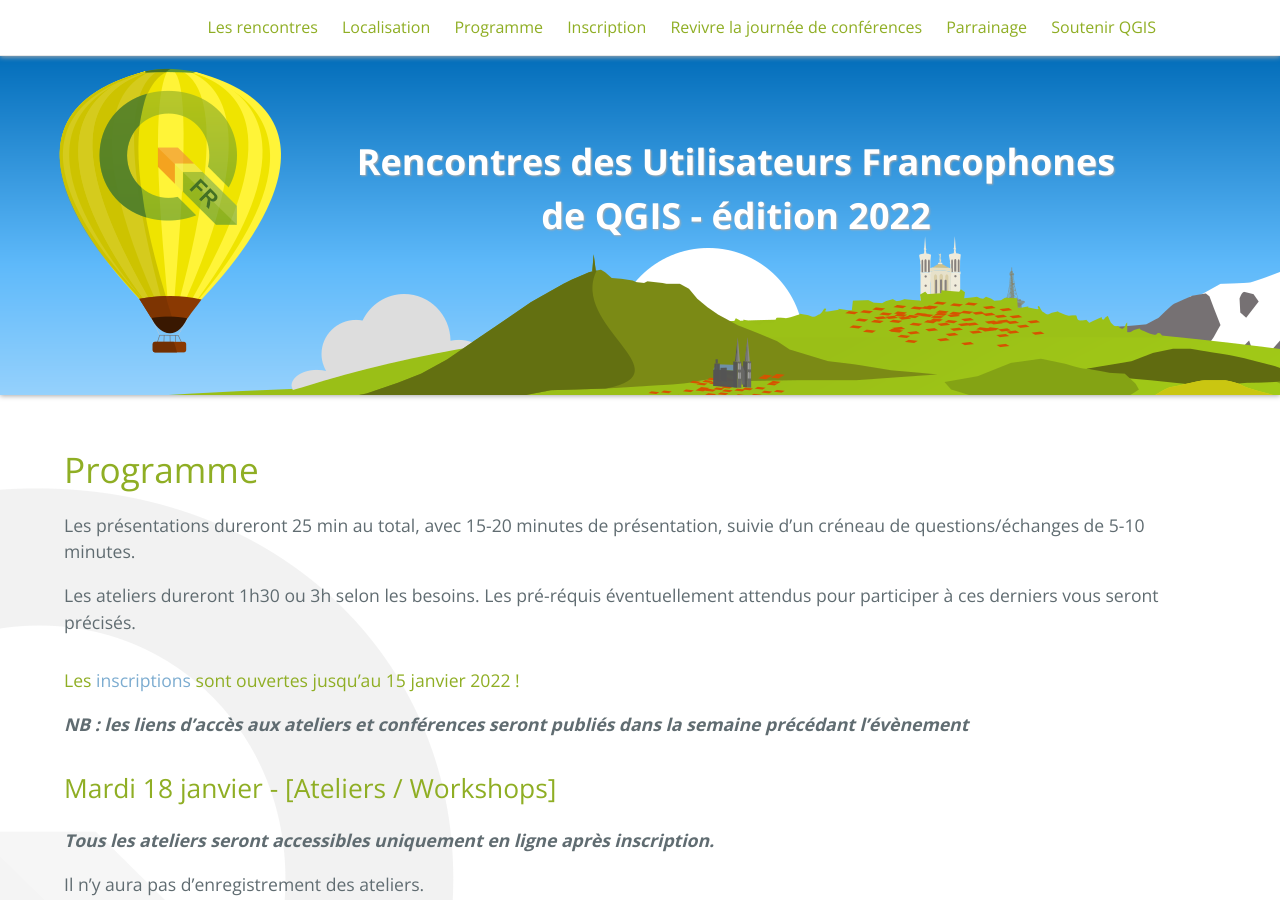
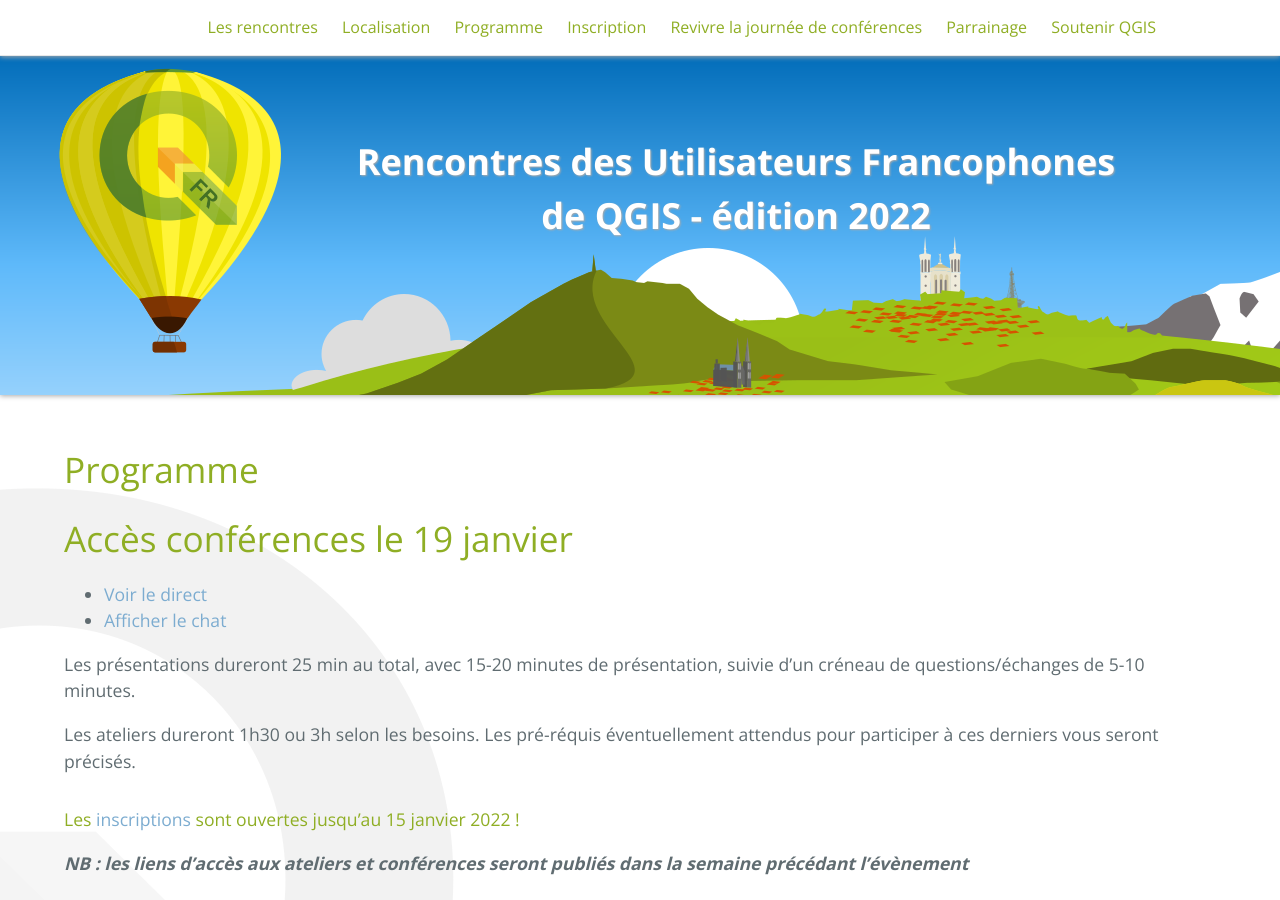
Before and after one commit to OSGeo-fr/QGIS-conf-fr-website, a Jekyll site: the page built from z20_programme.md, in a window 1280 px wide and 900 px high. Built offline with Jekyll 4.4.1, drawn with Linux system fonts in a browser that asks for light colours.

Commit message:
Ajout lien sur le live

```diff
--- a/z20_programme.md
+++ b/z20_programme.md
@@ -4,6 +4,11 @@ title: Programme
 tagline: Voici notre programme pour ces rencontres
 menu: header
 ---
+
+# Accès conférences le 19 janvier
+
+  * [Voir le direct](https://qgis.k-prod.fr)
+  * [Afficher le chat](https://qgis.k-prod.fr/chat/readonly)
 
 Les présentations dureront 25 min au total, avec 15-20 minutes de présentation, suivie d'un créneau de questions/échanges de 5-10 minutes.
 
```
